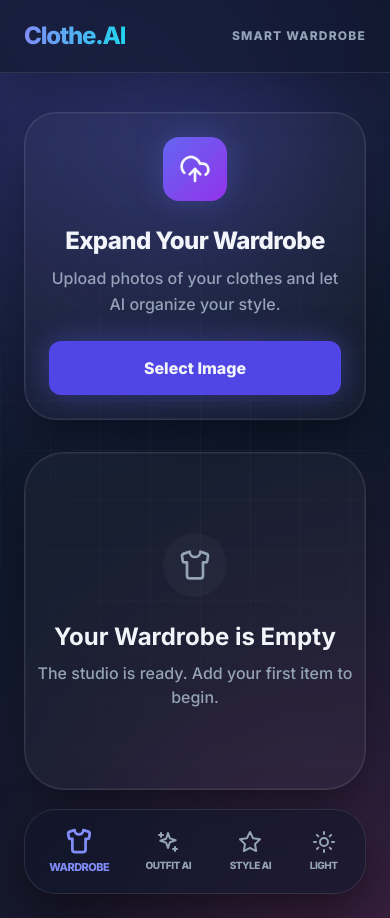
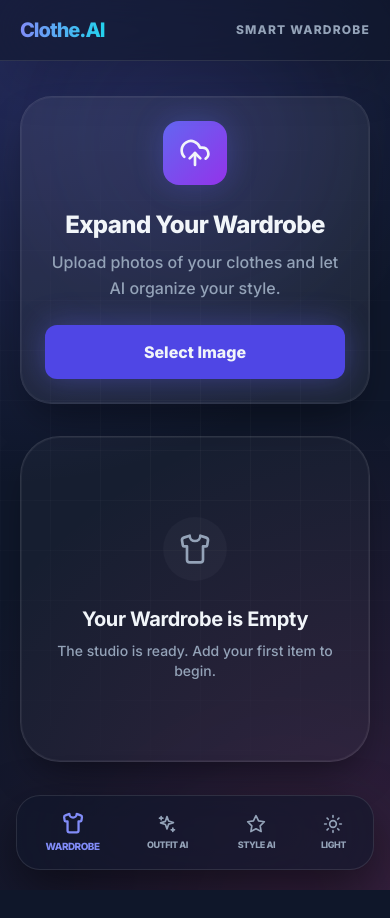
Before and after one commit to Rasgulla812/SmartWD, a React (Vite) app: page / in a window 390 px wide. After the commit the page ends 890 px from the top, so only its background shows below. Built offline with nearby package versions, Linux system fonts and the light colour scheme.

Commit message:
update1.9

```diff
--- a/App.tsx
+++ b/App.tsx
@@ -14,8 +14,8 @@ const Header: React.FC<{ activeView: View; setActiveView: (view: View) => void;
     <>
       <header className="fixed top-0 left-0 right-0 bg-slate-950/60 backdrop-blur-2xl z-20 border-b border-white/10 shadow-2xl">
         <div className="container mx-auto px-6">
-          <div className="flex justify-between items-center py-5">
-            <h1 className="text-2xl font-black tracking-tighter bg-gradient-to-r from-indigo-400 to-cyan-400 text-transparent bg-clip-text">Clothe.AI</h1>
+          <div className="flex justify-between items-center py-4 md:py-5">
+            <h1 className="text-xl md:text-2xl font-black tracking-tighter bg-gradient-to-r from-indigo-400 to-cyan-400 text-transparent bg-clip-text">Clothe.AI</h1>
             <nav className="hidden md:flex items-center space-x-2 bg-white/5 backdrop-blur-lg p-1.5 rounded-full border border-white/10">
               {navItems.map((item) => (
                 <button
@@ -51,7 +51,7 @@ const Header: React.FC<{ activeView: View; setActiveView: (view: View) => void;
       </header>
 
       {/* Mobile Bottom Navigation */}
-      <nav className="md:hidden fixed bottom-6 left-6 right-6 bg-slate-950/80 backdrop-blur-2xl z-30 flex items-center justify-around p-2 rounded-[2rem] border border-white/10 shadow-[0_20px_50px_rgba(0,0,0,0.5)]">
+      <nav className="md:hidden fixed bottom-5 left-4 right-4 bg-slate-950/80 backdrop-blur-3xl z-30 flex items-center justify-around p-1.5 rounded-3xl border border-white/10 shadow-[0_20px_50px_rgba(0,0,0,0.5)]">
         {navItems.map((item) => (
           <button
             key={item.id}
@@ -61,20 +61,20 @@ const Header: React.FC<{ activeView: View; setActiveView: (view: View) => void;
               : 'text-slate-500'
               }`}
           >
-            <item.icon className={`w-6 h-6 ${activeView === item.id ? 'stroke-[2.5px]' : 'stroke-2'}`} />
-            <span className="text-[10px] font-black uppercase tracking-tighter">{item.label}</span>
+            <item.icon className={`w-5 h-5 ${activeView === item.id ? 'stroke-[2.5px]' : 'stroke-2'}`} />
+            <span className="text-[9px] font-black uppercase tracking-tighter">{item.label}</span>
           </button>
         ))}
         <button
           onClick={toggleTheme}
-          className="flex flex-col items-center space-y-1 px-4 py-3 rounded-2xl transition-all duration-300 text-slate-500"
+          className="flex flex-col items-center space-y-1 px-3 py-2.5 rounded-2xl transition-all duration-300 text-slate-500"
         >
           {theme === 'dark' ? (
-            <SunIcon className="w-6 h-6 stroke-2" />
+            <SunIcon className="w-5 h-5 stroke-2" />
           ) : (
-            <MoonIcon className="w-6 h-6 stroke-2" />
+            <MoonIcon className="w-5 h-5 stroke-2" />
           )}
-          <span className="text-[10px] font-black uppercase tracking-tighter">{theme === 'dark' ? 'Light' : 'Dark'}</span>
+          <span className="text-[9px] font-black uppercase tracking-tighter">{theme === 'dark' ? 'Light' : 'Dark'}</span>
         </button>
       </nav>
     </>
@@ -140,8 +140,8 @@ const WardrobeView: React.FC<{
               <div className="w-full h-full overflow-hidden rounded-2xl">
                 <img src={item.imageUrl} alt={item.name} className="h-full w-full object-cover transition-transform duration-500 group-hover:scale-110" />
               </div>
-              <div className="absolute inset-x-3 bottom-3 p-4 bg-white/80 backdrop-blur-md rounded-2xl translate-y-2 opacity-0 group-hover:translate-y-0 group-hover:opacity-100 transition-all duration-300 border border-white/50">
-                <h3 className="text-slate-900 font-bold capitalize text-sm truncate">{item.name}</h3>
+              <div className="absolute inset-x-2 bottom-2 p-3 bg-white/90 backdrop-blur-md rounded-xl md:opacity-0 md:group-hover:opacity-100 transition-all duration-300 border border-white/50">
+                <h3 className="text-slate-900 font-bold capitalize text-xs md:text-sm truncate">{item.name}</h3>
               </div>
             </div>
           ))}
@@ -151,8 +151,8 @@ const WardrobeView: React.FC<{
           <div className="w-16 h-16 bg-white/5 rounded-full flex items-center justify-center mx-auto mb-6">
             <ShirtIcon className="h-8 w-8 text-slate-500" />
           </div>
-          <h3 className="text-2xl font-bold text-white">Your Wardrobe is Empty</h3>
-          <p className="text-slate-400 mt-2 font-medium">The studio is ready. Add your first item to begin.</p>
+          <h3 className="text-xl md:text-2xl font-bold text-white">Your Wardrobe is Empty</h3>
+          <p className="text-slate-400 mt-2 text-sm md:text-base font-medium px-4">The studio is ready. Add your first item to begin.</p>
         </div>
       )}
     </div>
@@ -170,8 +170,8 @@ const OutfitRecommenderView: React.FC<{
     <div className="text-center">
       <div className="max-w-2xl mx-auto">
         <SparklesIcon className="mx-auto h-16 w-16 bg-gradient-to-br from-indigo-500 to-purple-600 text-white p-3 rounded-full shadow-[0_0_30px_rgba(99,102,241,0.3)]" />
-        <h2 className="mt-6 text-3xl font-black tracking-tight sm:text-5xl text-white">Outfit Recommendation</h2>
-        <p className="mt-4 text-base md:text-xl text-slate-300 font-medium leading-relaxed px-4">Let our AI stylist create the perfect outfit from your wardrobe.</p>
+        <h2 className="mt-6 text-2xl font-black tracking-tight sm:text-5xl text-white px-2">Outfit Recommendation</h2>
+        <p className="mt-3 text-sm md:text-xl text-slate-300 font-medium leading-relaxed px-4 opacity-80">Let our AI stylist create the perfect outfit from your wardrobe.</p>
         <button
           onClick={onGetRecommendation}
           disabled={isLoading || wardrobeItems.length === 0}
@@ -321,8 +321,8 @@ const AiOutfitRaterView: React.FC<{
                 <StarIcon className="animate-bounce h-16 w-16 md:h-20 md:w-20 text-indigo-400" />
                 <div className="absolute inset-0 animate-ping opacity-20 bg-indigo-500 rounded-full scale-150"></div>
               </div>
-              <h3 className="text-xl md:text-2xl font-black text-white mb-2">Analyzing Style...</h3>
-              <p className="text-slate-400 text-sm md:text-base font-medium">Evaluating color harmony and occasion fit.</p>
+              <h3 className="text-lg md:text-2xl font-black text-white mb-2">Analyzing Style...</h3>
+              <p className="text-slate-400 text-xs md:text-base font-medium">Evaluating color harmony and occasion fit.</p>
             </div>
           )}
 
@@ -331,22 +331,22 @@ const AiOutfitRaterView: React.FC<{
               <div className="w-24 h-24 bg-white/5 rounded-full flex items-center justify-center mx-auto mb-8 shadow-inner border border-white/5">
                 <StarIcon className="h-10 w-10 text-slate-500" />
               </div>
-              <h3 className="text-2xl font-bold text-white mb-3 tracking-tight">Style Report Awaits</h3>
-              <p className="text-slate-300 max-w-xs mx-auto text-lg leading-relaxed font-medium">Submit your outfit details to see how you rank among the stylishly professional.</p>
+              <h3 className="text-xl md:text-2xl font-bold text-white mb-3 tracking-tight">Style Report Awaits</h3>
+              <p className="text-slate-300 max-w-[240px] md:max-w-xs mx-auto text-base md:text-lg leading-relaxed font-medium px-4">Submit your outfit details to see how you rank among the stylishly professional.</p>
             </div>
           )}
 
           {rating && !isLoading && (
             <div className="w-full animate-fade-in">
-              <div className="flex flex-col sm:flex-row items-center justify-between mb-8 md:mb-10 gap-4 sm:gap-0">
-                <div className="space-y-1 text-center sm:text-left">
-                  <span className="text-xs font-black uppercase tracking-widest text-slate-500">Overall Rating</span>
-                  <div className="flex items-baseline justify-center sm:justify-start space-x-2">
-                    <h2 className="text-6xl md:text-7xl font-black text-white">{rating.score}</h2>
-                    <span className="text-xl md:text-2xl font-bold text-slate-600">/ 10</span>
+              <div className="flex flex-col xs:flex-row items-center justify-between mb-8 md:mb-10 gap-6 xs:gap-0 mt-4 md:mt-0">
+                <div className="space-y-1 text-center xs:text-left">
+                  <span className="text-[10px] font-black uppercase tracking-widest text-slate-500">Overall Rating</span>
+                  <div className="flex items-baseline justify-center xs:justify-start space-x-2">
+                    <h2 className="text-5xl md:text-7xl font-black text-white">{rating.score}</h2>
+                    <span className="text-lg md:text-2xl font-bold text-slate-600">/ 10</span>
                   </div>
                 </div>
-                <div className={`px-6 py-2 rounded-full font-black text-xs md:text-sm uppercase tracking-tighter shadow-lg ${rating.score >= 8 ? 'bg-emerald-500 text-white' : rating.score >= 5 ? 'bg-amber-500 text-white' : 'bg-red-500 text-white'}`}>
+                <div className={`px-5 py-2.5 rounded-full font-black text-[10px] md:text-sm uppercase tracking-tighter shadow-lg shrink-0 ${rating.score >= 8 ? 'bg-emerald-500 text-white' : rating.score >= 5 ? 'bg-amber-500 text-white' : 'bg-red-500 text-white'}`}>
                   {rating.score >= 8 ? 'Elite Style' : rating.score >= 5 ? 'Looking Good' : 'Needs Work'}
                 </div>
               </div>
@@ -498,7 +498,7 @@ export default function App() {
 
         <Header activeView={activeView} setActiveView={setActiveView} theme={theme} toggleTheme={toggleTheme} />
 
-        <main className="container mx-auto px-6 pt-28 md:pt-36 pb-32 md:pb-12 relative z-1">
+        <main className="container mx-auto px-4 md:px-6 pt-24 md:pt-36 pb-32 md:pb-12 relative z-1">
           {error && (
             <div className="bg-red-500/10 border border-red-500/20 text-red-400 px-6 py-4 rounded-2xl relative mb-8 animate-shake shadow-sm backdrop-blur-md" role="alert">
               <strong className="font-bold">System Note: </strong>
--- a/index.css
+++ b/index.css
@@ -391,3 +391,82 @@ html {
     color: var(--text-secondary) !important;
     opacity: 0.5;
 }
+
+/* --- Mobile Specific Refinements --- */
+
+@media (max-width: 640px) {
+
+    h1,
+    h2,
+    h3 {
+        letter-spacing: -0.02em;
+    }
+
+    .glass-card {
+        backdrop-filter: blur(16px) saturate(180%);
+        -webkit-backdrop-filter: blur(16px) saturate(180%);
+    }
+
+    .bg-blob,
+    .bg-blob-2 {
+        opacity: 0.5;
+        /* Reduce intensity on mobile for better text readability */
+    }
+
+    /* Fixed container max-width for better mobile padding */
+    .container {
+        padding-left: 1.25rem;
+        padding-right: 1.25rem;
+    }
+}
+
+/* Touch device handling for wardrobe items - since hover doesn't exist */
+@media (hover: none) {
+    .glass-card div[class*="absolute"] {
+        transform: translateY(0);
+        opacity: 1;
+    }
+}
+
+/* Animation performance optimization for mobile */
+@media (prefers-reduced-motion: reduce) {
+
+    .bg-blob,
+    .bg-blob-2,
+    .animate-fade-in {
+        animation: none;
+    }
+}
+
+/* Indigo refinement for light mode */
+:root.light .bg-indigo-600 {
+    background-color: var(--accent-color) !important;
+}
+
+:root.light .text-indigo-600 {
+    color: var(--accent-color) !important;
+}
+
+:root.light .text-indigo-400 {
+    color: var(--accent-color) !important;
+}
+
+:root.light .from-indigo-400 {
+    --tw-gradient-from: var(--accent-color) !important;
+}
+
+:root.light .to-cyan-400 {
+    --tw-gradient-to: #0891b2 !important;
+}
+
+:root.light .border-indigo-500 {
+    border-color: var(--accent-color) !important;
+}
+
+:root.light .focus\:border-indigo-500:focus {
+    border-color: var(--accent-color) !important;
+}
+
+:root.light .bg-indigo-500 {
+    background-color: var(--accent-color) !important;
+}
```
